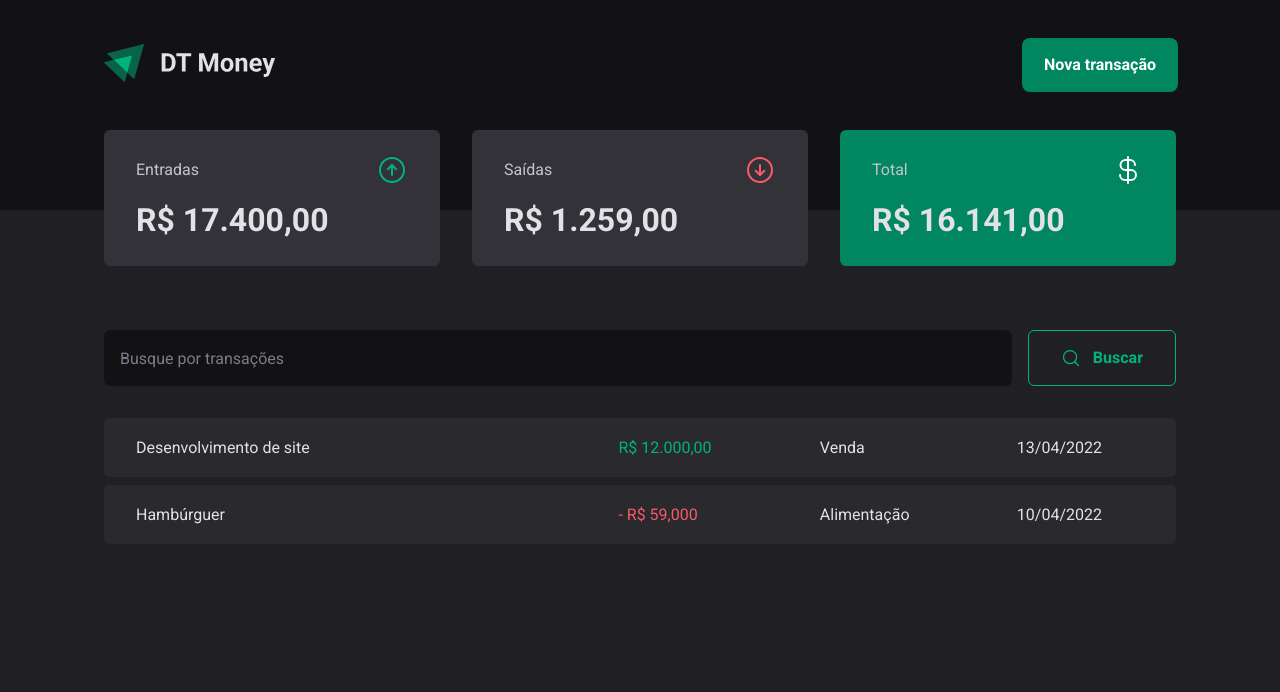
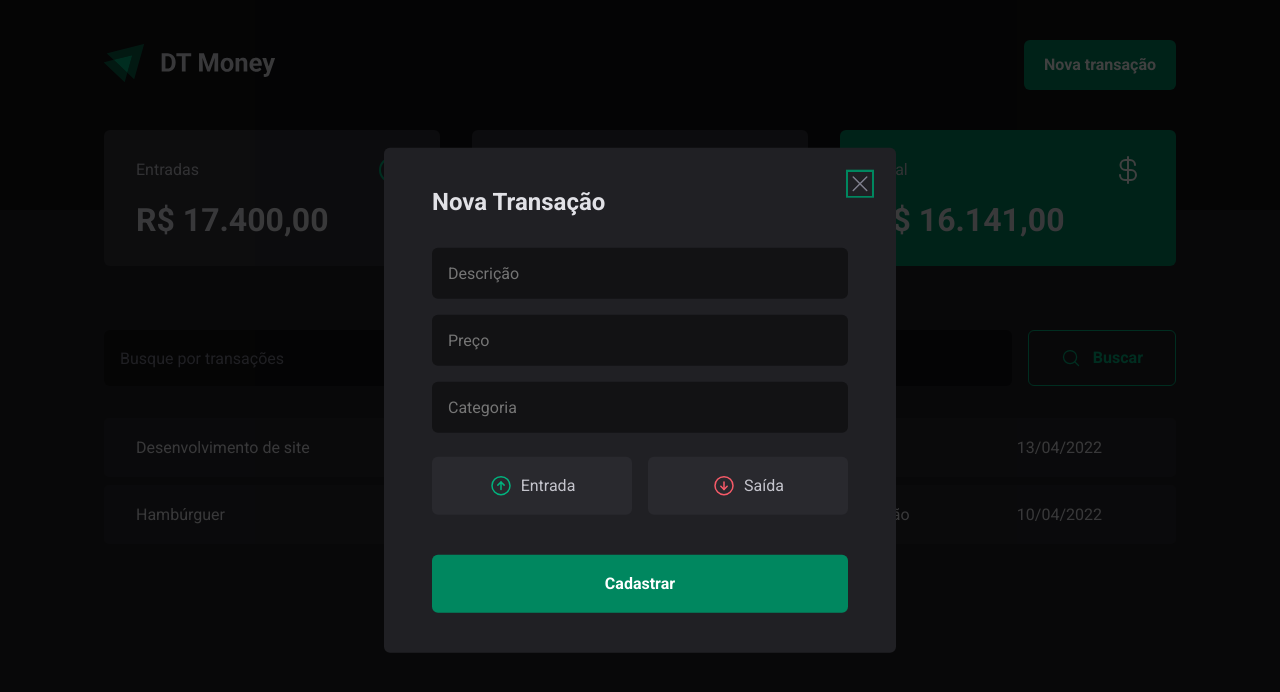
Before and after one commit to trybrito/dt-money, a React (Vite) app: page / in a window 1280 px wide. Both pictures are taken after a click on the button "Nova transação". Shown: the top 692 px of the page. Built offline with nearby package versions, Linux system fonts and the light colour scheme.

Commit message:
styles: modal component

```diff
--- a/package.json
+++ b/package.json
@@ -9,6 +9,8 @@
     "preview": "vite preview"
   },
   "dependencies": {
+    "@radix-ui/react-dialog": "^1.1.5",
+    "@radix-ui/react-radio-group": "^1.2.2",
     "phosphor-react": "^1.4.1",
     "react": "^18.3.1",
     "react-dom": "^18.3.1",
--- a/src/components/Header/index.tsx
+++ b/src/components/Header/index.tsx
@@ -1,6 +1,8 @@
 import { HeaderContainer, HeaderContent, NewTransactionButton } from './styles';
 import dtMoneyLogo from '../../assets/logo.svg';
 import { NavLink } from 'react-router-dom';
+import * as Dialog from '@radix-ui/react-dialog';
+import { NewTransactionModal } from '../NewTransactionModal';
 
 export function Header() {
   return (
@@ -9,9 +11,14 @@
         <NavLink to="/">
           <img src={dtMoneyLogo} alt="" />
         </NavLink>
-        <NewTransactionButton type="button">
-          Nova transação
-        </NewTransactionButton>
+
+        <Dialog.Root>
+          <Dialog.Trigger asChild>
+            <NewTransactionButton>Nova transação</NewTransactionButton>
+          </Dialog.Trigger>
+
+          <NewTransactionModal />
+        </Dialog.Root>
       </HeaderContent>
     </HeaderContainer>
   );
--- /dev/null
+++ b/src/components/NewTransactionModal/index.tsx
@@ -0,0 +1,44 @@
+import * as Dialog from '@radix-ui/react-dialog';
+import {
+  CloseButton,
+  Content,
+  Overlay,
+  TransactionTypeButton,
+  TransactionTypeContainer,
+} from './styles';
+import { ArrowCircleDown, ArrowCircleUp, X } from 'phosphor-react';
+
+export function NewTransactionModal() {
+  return (
+    <Dialog.Portal>
+      <Overlay />
+
+      <Content>
+        <CloseButton>
+          <X size={24} />
+        </CloseButton>
+
+        <Dialog.Title>Nova Transação</Dialog.Title>
+
+        <form action="#">
+          <input type="text" placeholder="Descrição" required />
+          <input type="number" placeholder="Preço" required />
+          <input type="text" placeholder="Categoria" required />
+
+          <TransactionTypeContainer>
+            <TransactionTypeButton value="income" variant="income">
+              <ArrowCircleUp size={24} />
+              Entrada
+            </TransactionTypeButton>
+            <TransactionTypeButton value="outcome" variant="outcome">
+              <ArrowCircleDown size={24} />
+              Saída
+            </TransactionTypeButton>
+          </TransactionTypeContainer>
+
+          <button type="submit">Cadastrar</button>
+        </form>
+      </Content>
+    </Dialog.Portal>
+  );
+}
--- /dev/null
+++ b/src/components/NewTransactionModal/styles.ts
@@ -0,0 +1,121 @@
+import styled from 'styled-components';
+import * as Dialog from '@radix-ui/react-dialog';
+import * as RadioGroup from '@radix-ui/react-radio-group';
+
+export const Overlay = styled(Dialog.Overlay)`
+  position: fixed;
+  width: 100vw;
+  height: 100vh;
+  inset: 0;
+  background-color: rgba(0, 0, 0, 0.75);
+`;
+
+export const Content = styled(Dialog.Content)`
+  min-width: 32rem;
+  position: fixed;
+  top: 50%;
+  left: 50%;
+  transform: translate(-50%, -50%);
+
+  padding: 2.5rem 3rem;
+  background-color: ${(props) => props.theme['gray-800']};
+  border-radius: 6px;
+
+  form {
+    margin-top: 2rem;
+    display: flex;
+    flex-direction: column;
+    gap: 1rem;
+
+    input {
+      background-color: ${(props) => props.theme['gray-900']};
+      color: ${(props) => props.theme['gray-300']};
+      padding: 1rem;
+      border-radius: 6px;
+      flex: 1;
+
+      input::placeholder {
+        color: ${(props) => props.theme['gray-500']};
+      }
+    }
+
+    button[type='submit'] {
+      margin-top: 1.5rem;
+      padding: 0 1.25rem;
+
+      height: 58px;
+      font-weight: bold;
+      line-height: 1.6;
+      color: ${(props) => props.theme.white};
+      background-color: ${(props) => props.theme['green-500']};
+
+      border-radius: 6px;
+      transition: background-color 200ms;
+
+      &:hover {
+        background-color: ${(props) => props.theme['green-300']};
+      }
+    }
+  }
+`;
+
+export const CloseButton = styled(Dialog.Close)`
+  position: absolute;
+  top: 1.5rem;
+  right: 1.5rem;
+
+  background-color: transparent;
+  color: ${(props) => props.theme['gray-500']};
+  line-height: 0;
+`;
+
+export const TransactionTypeContainer = styled(RadioGroup.Root)`
+  display: grid;
+  grid-template-columns: repeat(2, 1fr);
+  gap: 1rem;
+  margin-top: 0.5rem;
+`;
+
+interface TransactionTypeButtonProp {
+  variant: 'income' | 'outcome';
+}
+
+export const TransactionTypeButton = styled(
+  RadioGroup.Item
+)<TransactionTypeButtonProp>`
+  display: flex;
+  justify-content: center;
+  align-items: center;
+  padding: 1rem;
+  gap: 0.5rem;
+
+  background-color: ${(props) => props.theme['gray-700']};
+  color: ${(props) => props.theme['gray-300']};
+  line-height: 1.6;
+  border-radius: 6px;
+  transition: background-color 100ms, color 100ms;
+
+  svg {
+    color: ${(props) =>
+      props.variant === 'income'
+        ? props.theme['green-300']
+        : props.theme['red-300']};
+    transition: color 100ms;
+  }
+
+  &[data-state='unchecked']:hover {
+    background-color: ${(props) => props.theme['gray-600']};
+  }
+
+  &[data-state='checked'] {
+    color: ${(props) => props.theme.white};
+    background-color: ${(props) =>
+      props.variant === 'income'
+        ? props.theme['green-700']
+        : props.theme['red-400']};
+
+    svg {
+      color: ${(props) => props.theme.white};
+    }
+  }
+`;
--- a/src/styles/themes/default.ts
+++ b/src/styles/themes/default.ts
@@ -15,6 +15,7 @@
   'green-700': '#015F43',
 
   'red-300': '#F75A68',
+  'red-400': '#AA2834',
   'red-500': '#AB222E',
   'red-700': '#7A1921',
 } as const;
```
Also changed, not shown: 1 other file (tests, documents, lock files or other folders).
